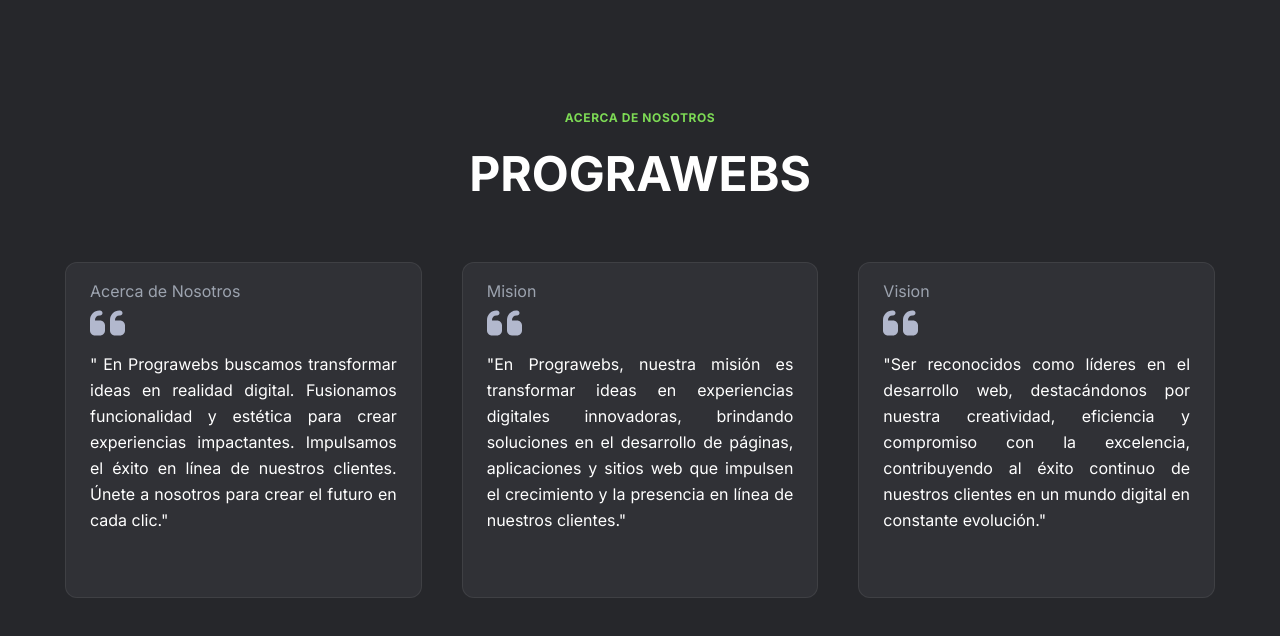
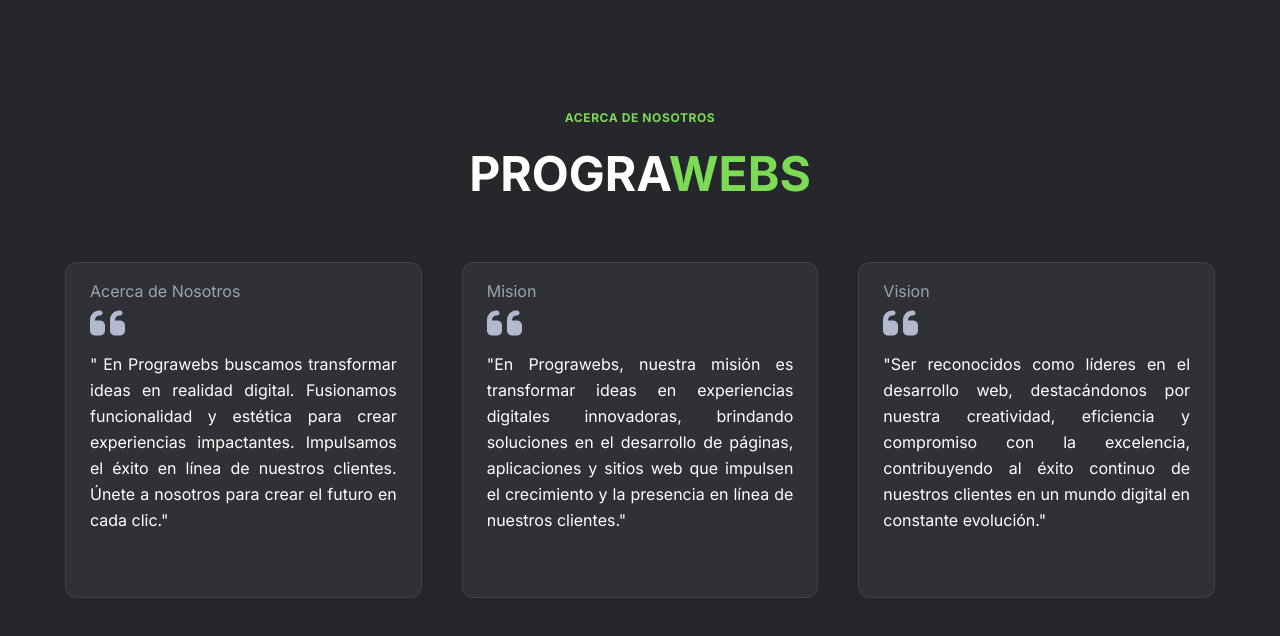
Before and after one commit to xavii07/prograwebs, an Astro site: page / in a window 1280 px wide. Shown: the part 2793-3429 px from the top of the page. Built offline with nearby package versions, Linux system fonts and the light colour scheme; Astro itself is replaced by a stand-in of ours.

```diff
--- a/src/components/Testimonials.jsx
+++ b/src/components/Testimonials.jsx
@@ -34,7 +34,7 @@
           Acerca de Nosotros
         </div>
         <div className="custom-block-big-title text-center mb-16 px-8 sm:px-24 md:px-48">
-          PROGRAWEBS
+          PROGRA<span className="text-customSecondary">WEBS</span>
         </div>
 
         <div className="flex flex-col lg:flex-row gap-8 lg:gap-5 xl:gap-10 px-6 xl:px-0 items-center">
```
